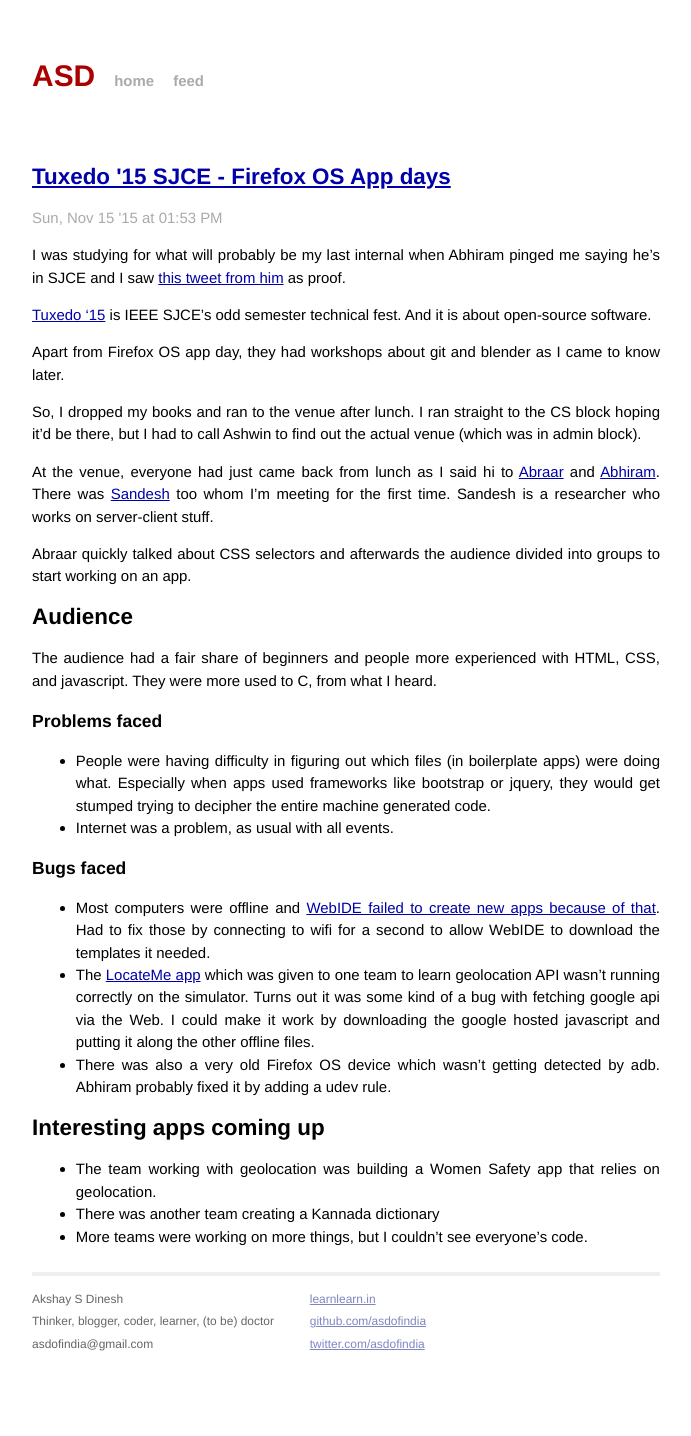
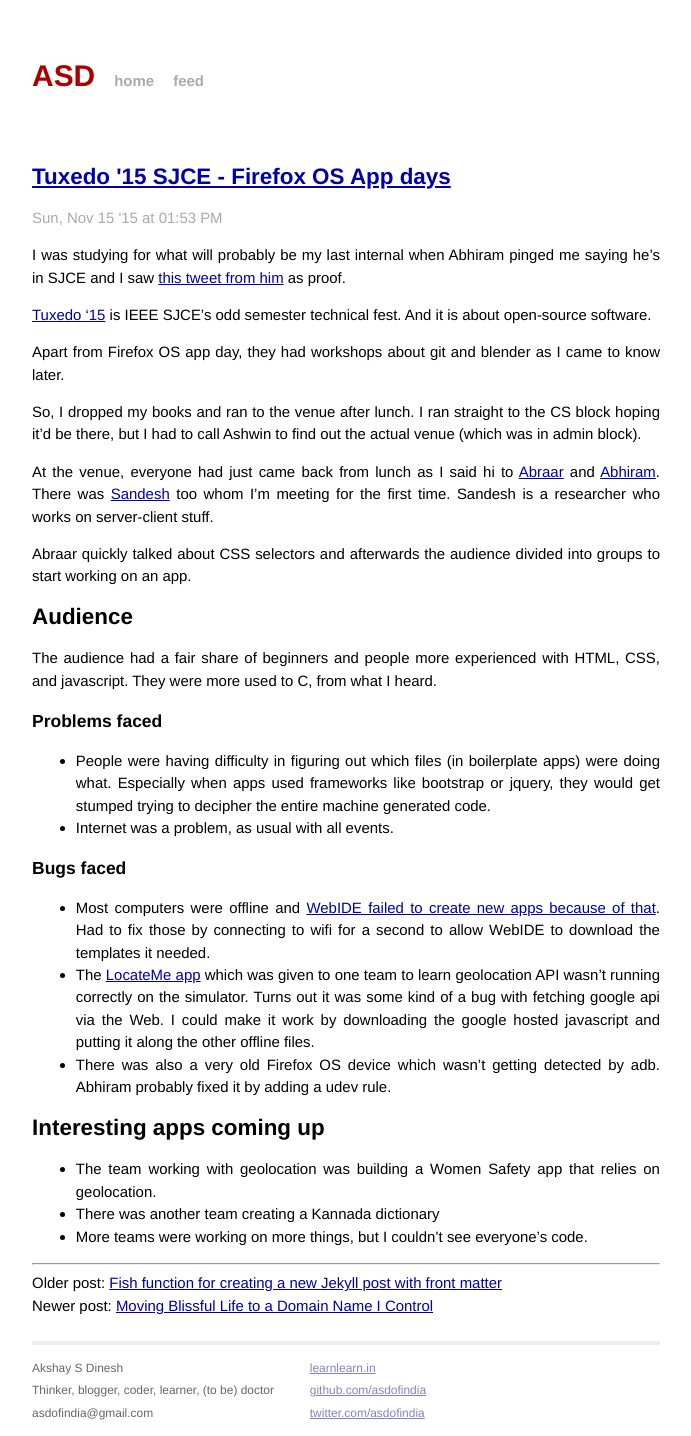
Before and after one commit to asdofindia/asdofindia.github.io, a Jekyll site: the page built from _posts/2015-11-15-tuxedo-15-sjce.md, in a window 1280 px wide. Shown: the whole page, without its empty margins (294-985 px from the left). Built offline with Jekyll 4.4.1, drawn with Linux system fonts in a browser that asks for light colours; Markdown is read by kramdown in place of the engine named in the settings; before the commit the page ends 1367 px from its top, so only the background shows below that; part of the change alters nothing that is shown.

Commit message:
navigate posts with keyboard shortcuts

```diff
--- a/_config.yml
+++ b/_config.yml
@@ -8,3 +8,4 @@ paginate: 5
 paginate_path: "/archive/:num/"
 redcarpet:
     extensions: ["autolink", "strikethrough"]
+scripts: ["jquery-2.1.4.min", "mousetrap.min", "main"]
--- a/_layouts/default.html
+++ b/_layouts/default.html
@@ -62,9 +62,9 @@
             </div>
           </div>
         </div>
-        {% if page.scripts %}
-        {% for script in page.scripts %}
-        <script src="js/{{ script }}.js" charset="utf-8"></script>
+        {% if site.scripts %}
+        {% for script in site.scripts %}
+        <script src="/js/{{ script }}.js" charset="utf-8"></script>
         {% endfor %}
         {% endif %}
     </body>
--- a/_layouts/post.html
+++ b/_layouts/post.html
@@ -6,3 +6,10 @@ layout: default
 <p class="meta">{{ page.date | date: "%a, %b %d '%y at %I:%M %p" }}</p>
 {{ content }}
 </article>
+<hr>
+{% if page.previous %}
+Older post: <a href="{{ page.previous.url }}" class="olderPostLink">{{ page.previous.title }}</a><br>
+{% endif %}
+{% if page.next %}
+Newer post: <a href="{{ page.next.url }}" class="newerPostLink">{{ page.next.title }}</a>
+{% endif %}
--- a/js/main.js
+++ b/js/main.js
@@ -5,6 +5,7 @@
     var currPost = 1;
     var postsPerPage = 5;
     var fetchingMore = false;
+    var pageType = 'home';
 
     function fetchMore(pageNum) {
         if (!fetchingMore) {
@@ -37,11 +38,6 @@
     function hideFetchingAnimation(){
         $('.loadMore').text('Load more posts');
     }
-
-    $('.loadMore').on('click', function(e){
-        e.preventDefault();
-        fetchMore(currPageNum + 1);
-    });
 
     function fetchPost(context) {
         context.load(context.find('.readMore').attr('href') + ' article', function(){
@@ -87,18 +83,6 @@
         }
     }
 
-    /* global Mousetrap:false */
-
-    Mousetrap.bind('j', function() { highlightNext(); });
-    Mousetrap.bind('k', function() { highlightPrev(); });
-    Mousetrap.bind('o', function() {
-        if($('.highlightedPost').length){
-            fetchPost($('.highlightedPost'));
-        }
-    });
-    Mousetrap.bind('l', function(){
-
-    });
     function postClickListener(e){
         e.preventDefault();
         fetchPost($(this));
@@ -138,8 +122,50 @@
         $('.post:not(.stalePost)').addClass('stalePost');
     }
 
+    function setPageType(){
+        if ($('.olderPostLink').length || $('.newerPostLink').length) {
+            pageType = 'post';
+        }
+    }
+
+    function homeInit(){
+        loadPostLoaders();
+        $('.loadMore').on('click', function(e){
+            e.preventDefault();
+            fetchMore(currPageNum + 1);
+        });
+
+        /* global Mousetrap:false */
+
+        Mousetrap.bind('j', function() { highlightNext(); });
+        Mousetrap.bind('k', function() { highlightPrev(); });
+        Mousetrap.bind('o', function() {
+            if($('.highlightedPost').length){
+                fetchPost($('.highlightedPost'));
+            }
+        });
+
+    }
+
+    function moveToPost(direction){
+        var moveToLink = $(direction).attr('href');
+        if (moveToLink) {
+            window.location = moveToLink;
+        }
+    }
+
+    function postInit(){
+        Mousetrap.bind('j', function() { moveToPost('.olderPostLink'); });
+        Mousetrap.bind('k', function() { moveToPost('.newerPostLink'); });
+    }
+
     function init(){
-        loadPostLoaders();
+        setPageType();
+        if (pageType === 'home'){
+            homeInit();
+        } else if (pageType === 'post') {
+            postInit();
+        }
     }
 
     init();
```
